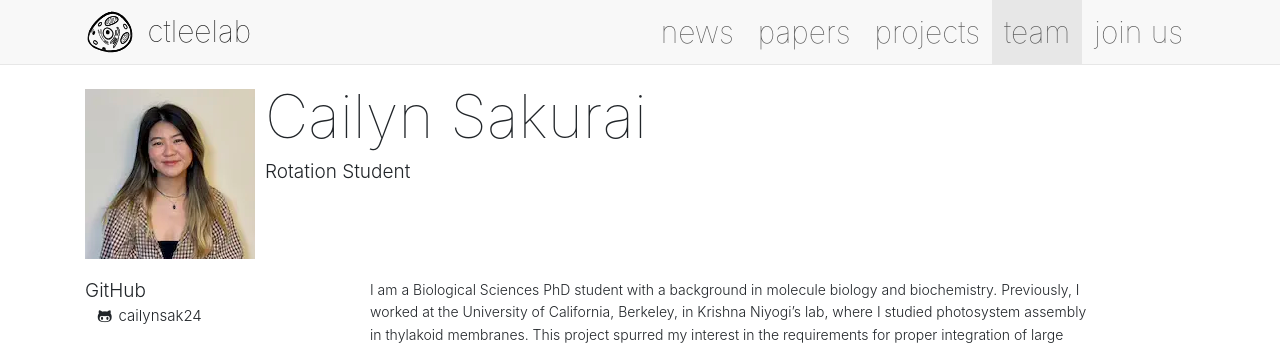
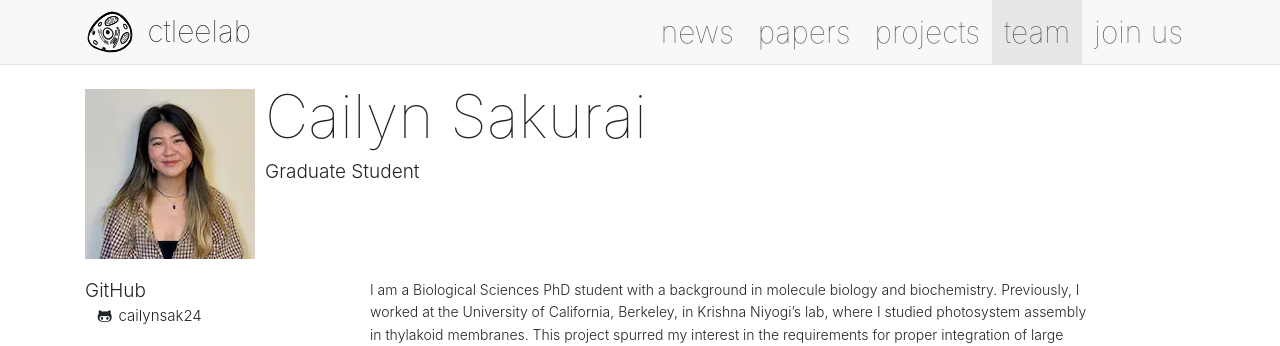
Before and after one commit to ctleelab/bulletin, a Jekyll site: the page built from team/_posts/2025-03-31-cailyn-sakurai.md, in a window 1280 px wide. Shown: the top 346 px of the page. Built offline with Jekyll 4.4.1, drawn with Linux system fonts in a browser that asks for light colours.

Commit message:
Update personnel (#21)
Signed-off-by: Christopher T. Lee <ctlee@ucsd.edu>

```diff
--- a/team/_posts/2025-03-31-cailyn-sakurai.md
+++ b/team/_posts/2025-03-31-cailyn-sakurai.md
@@ -1,7 +1,7 @@
 ---
 layout: member
 title: Cailyn Sakurai
-position: Rotation Student
+position: Graduate Student
 handle: casakurai
 twitter:
 github: cailynsak24
```
Also changed, not shown: team/_posts/2025-04-24-woojung-kim.md (+1 -1 lines).
